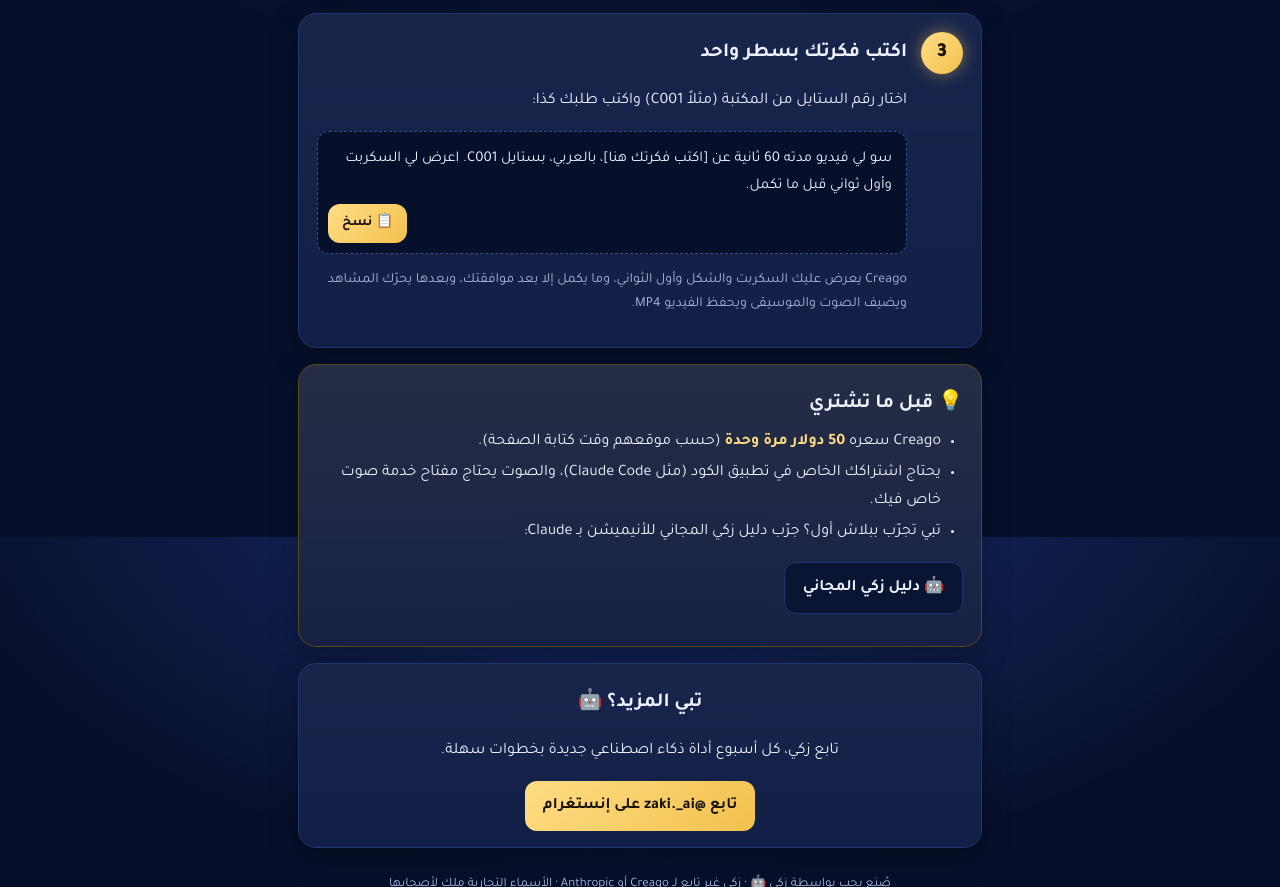
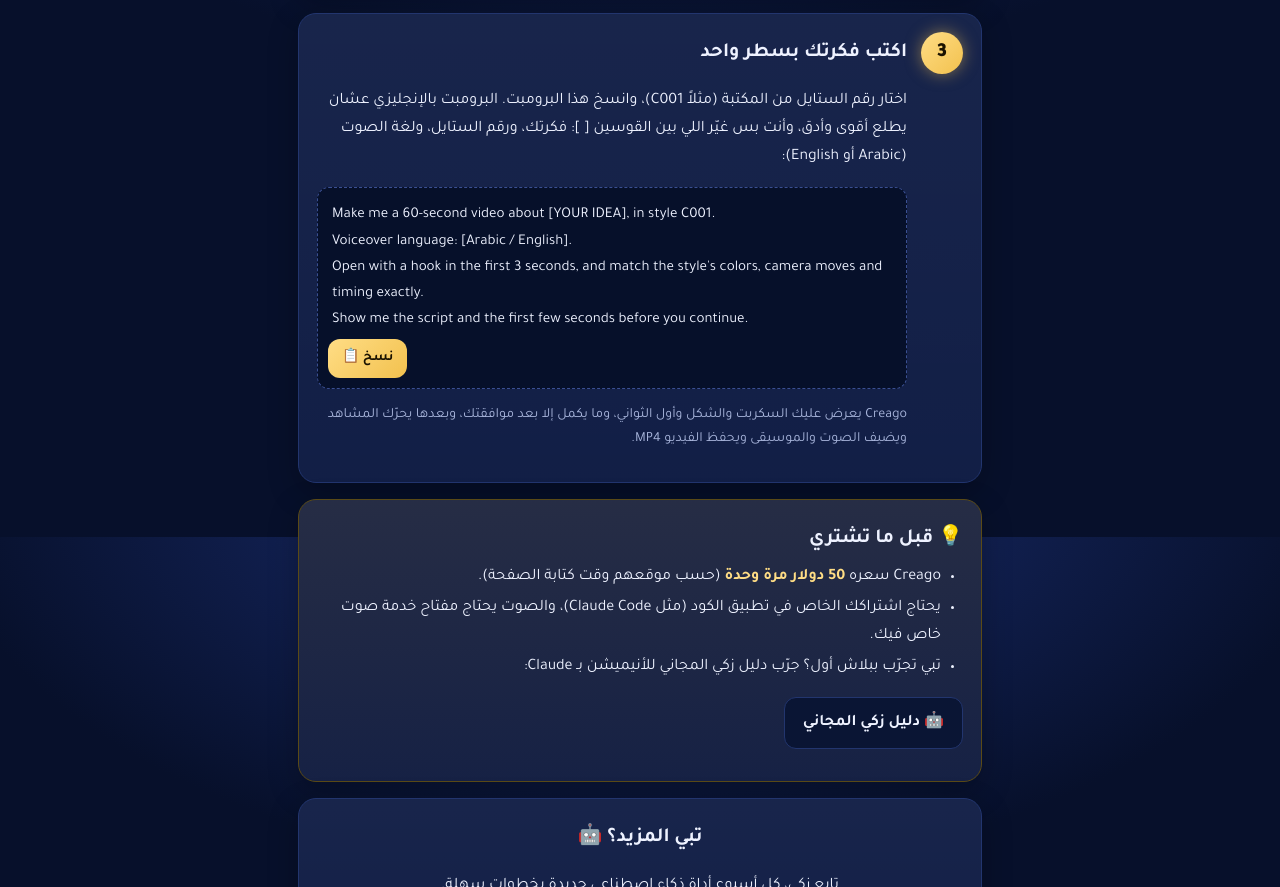
Before and after one commit to zaki-dm/zaki-dm.github.io, a plain HTML site: page creago/index.html in a window 1280 px wide. Shown: the part 1063-1950 px from the top of the page. Drawn offline with Linux system fonts and the light colour scheme.

Commit message:
Update index.html

```diff
--- a/creago/index.html
+++ b/creago/index.html
@@ -80,8 +80,11 @@
   <div class="card">
     <div class="step"><div class="num">3</div><div>
       <h2>اكتب فكرتك بسطر واحد</h2>
-      <p>اختار رقم الستايل من المكتبة (مثلاً C001) واكتب طلبك كذا:</p>
-      <div class="prompt" id="p1">سو لي فيديو مدته 60 ثانية عن [اكتب فكرتك هنا]، بالعربي، بستايل C001. اعرض لي السكربت وأول ثواني قبل ما تكمل.<button class="btn" data-copy="p1">📋 نسخ</button></div>
+      <p>اختار رقم الستايل من المكتبة (مثلاً C001)، وانسخ هذا البرومبت. البرومبت بالإنجليزي عشان يطلع أقوى وأدق، وأنت بس غيّر اللي بين القوسين [ ]: فكرتك، ورقم الستايل، ولغة الصوت (Arabic أو English):</p>
+      <div class="prompt" id="p1" dir="ltr" style="text-align:left">Make me a 60-second video about [YOUR IDEA], in style C001.
+Voiceover language: [Arabic / English].
+Open with a hook in the first 3 seconds, and match the style's colors, camera moves and timing exactly.
+Show me the script and the first few seconds before you continue.<button class="btn" data-copy="p1">📋 نسخ</button></div>
       <p class="muted">Creago يعرض عليك السكربت والشكل وأول الثواني، وما يكمل إلا بعد موافقتك، وبعدها يحرّك المشاهد ويضيف الصوت والموسيقى ويحفظ الفيديو MP4.</p>
     </div></div>
   </div>
```
